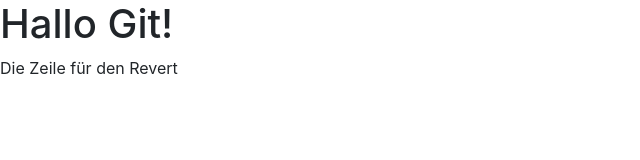
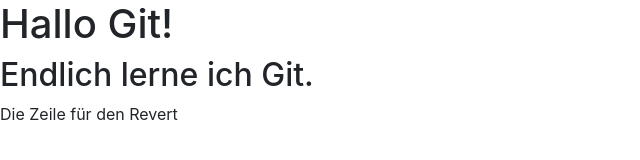
Before and after one commit to ArtemSkrypniak/git--buch-website, a plain HTML site: page index.html in a window 1280 px wide. Shown: the whole page, without its empty margins (0-640 px from the left). Drawn offline with nearby package versions, Linux system fonts and the light colour scheme.

Commit message:
Reapply "Ändere Überschrift und Titel"
This reverts commit 548c84af6127a2f0248be37e27529c1bc6fa45f4.

```diff
--- a/index.html
+++ b/index.html
@@ -12,6 +12,7 @@
   </head>
   <body>
     <h1>Hallo Git!</h1>
+	<h2>Endlich lerne ich Git.</h2>
 
     <!-- Optional JavaScript -->
     <!-- jQuery first, then Popper.js, then Bootstrap JS -->
```
